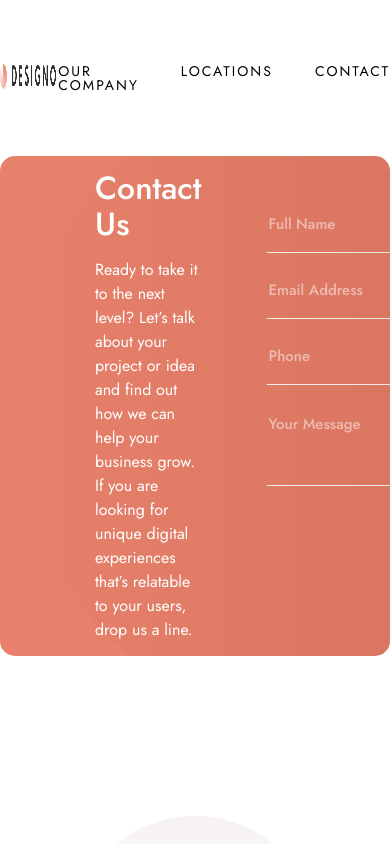
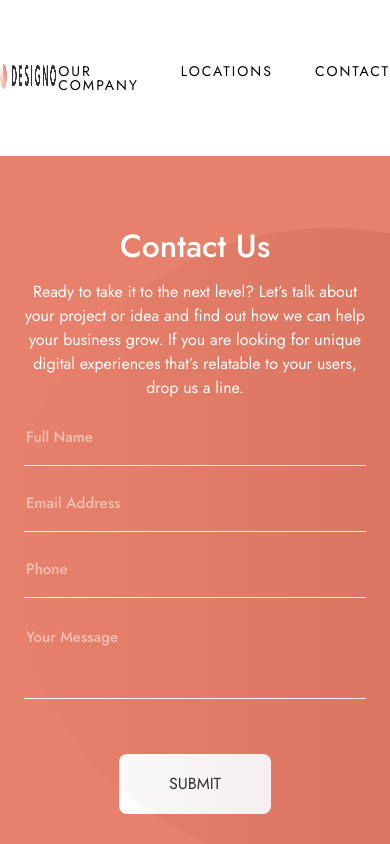
Before and after one commit to KXLAA/designo-multi-page-website, a Next.js app: page /contact in a window 390 px wide. Shown: the top 844 px of the page. Built offline with nearby package versions, Linux system fonts and the light colour scheme.

Commit message:
Make contact us page responsive

```diff
--- a/components/contact/ContactForm.jsx
+++ b/components/contact/ContactForm.jsx
@@ -3,26 +3,46 @@ import styled from "styled-components";
 import { Button } from "../common/Button";
 import { useFormik } from "formik";
 import { MdOutlineError } from "react-icons/md";
+import { device } from "../common/MediaQueries";
 import * as Yup from "yup";
 
 export const HeroContainer = styled.section`
   z-index: 1;
   background-color: var(--color-primary);
   border-radius: 15px;
-  padding-left: 95px;
-  padding-right: 95px;
+  padding: 54px 95px;
   display: flex;
   justify-content: space-between;
   align-items: center;
   position: relative;
   overflow: hidden;
   margin-bottom: 160px;
+
+  @media ${device.tablet} {
+    flex-direction: column;
+    padding: 72px 64px;
+  }
+
+  @media ${device.mobile} {
+    border-radius: 0px;
+    padding-left: 24px;
+    padding-right: 24px;
+  }
 `;
 
 export const Text = styled.div`
   padding-right: 65px;
   position: relative;
   color: var(--white);
+
+  @media ${device.tablet} {
+    padding-right: 0px;
+    padding-bottom: 24px;
+  }
+
+  @media ${device.mobile} {
+    text-align: center;
+  }
 
   h1 {
     padding-bottom: 16px;
@@ -46,16 +66,16 @@ export const BgPattern = styled.div`
 `;
 
 const Form = styled.form`
-  padding-top: 55px;
-  padding-bottom: 55px;
   display: flex;
   flex-direction: column;
   align-items: center;
   justify-content: center;
+  width: 100%;
 `;
 
 const InputContainer = styled.div`
   margin-bottom: 24px;
+  width: 100%;
 `;
 
 const Input = styled.input`
@@ -64,8 +84,7 @@ const Input = styled.input`
   background: none;
   outline: none;
   color: #ffffff;
-  width: 380px;
-  max-width: 100%;
+  width: 100%;
   padding-bottom: 16px;
 
   &::placeholder {
@@ -88,8 +107,7 @@ const TextArea = styled.textarea`
   border-bottom: solid 1px white;
   background: none;
   outline: none;
-  width: 380px;
-  max-width: 100%;
+  width: 100%;
   resize: none;
 
   &::placeholder {
@@ -111,6 +129,10 @@ const FormButton = styled(Button)`
   align-self: flex-end;
   width: 152px;
   margin-top: 24px;
+
+  @media ${device.mobile} {
+    align-self: center;
+  }
 `;
 
 const Error = styled.div`
@@ -150,7 +172,7 @@ export default function ContactForm() {
     <>
       <HeroContainer>
         <BgPattern />
-        <Text style={{ textAlign: "left" }}>
+        <Text>
           <h1>Contact Us</h1>
           <p>
             Ready to take it to the next level? Let’s talk about your project or
```
